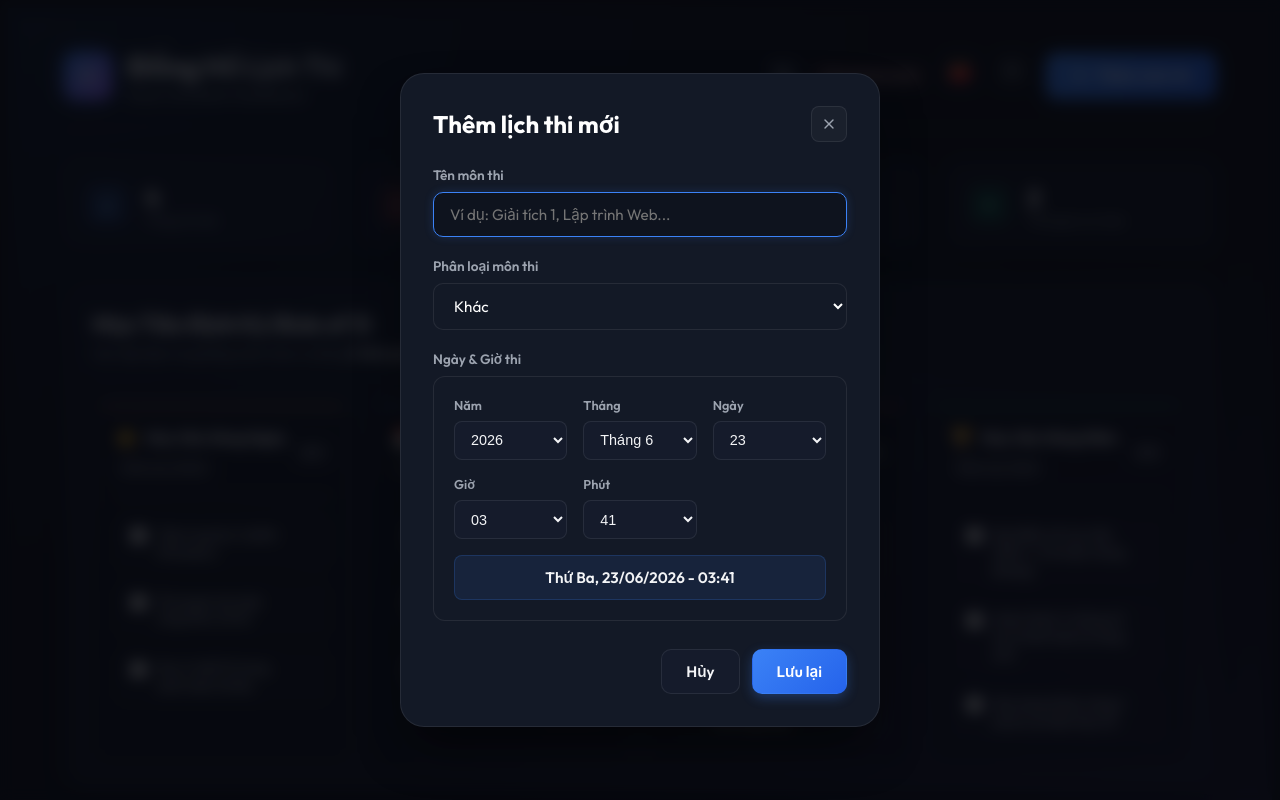
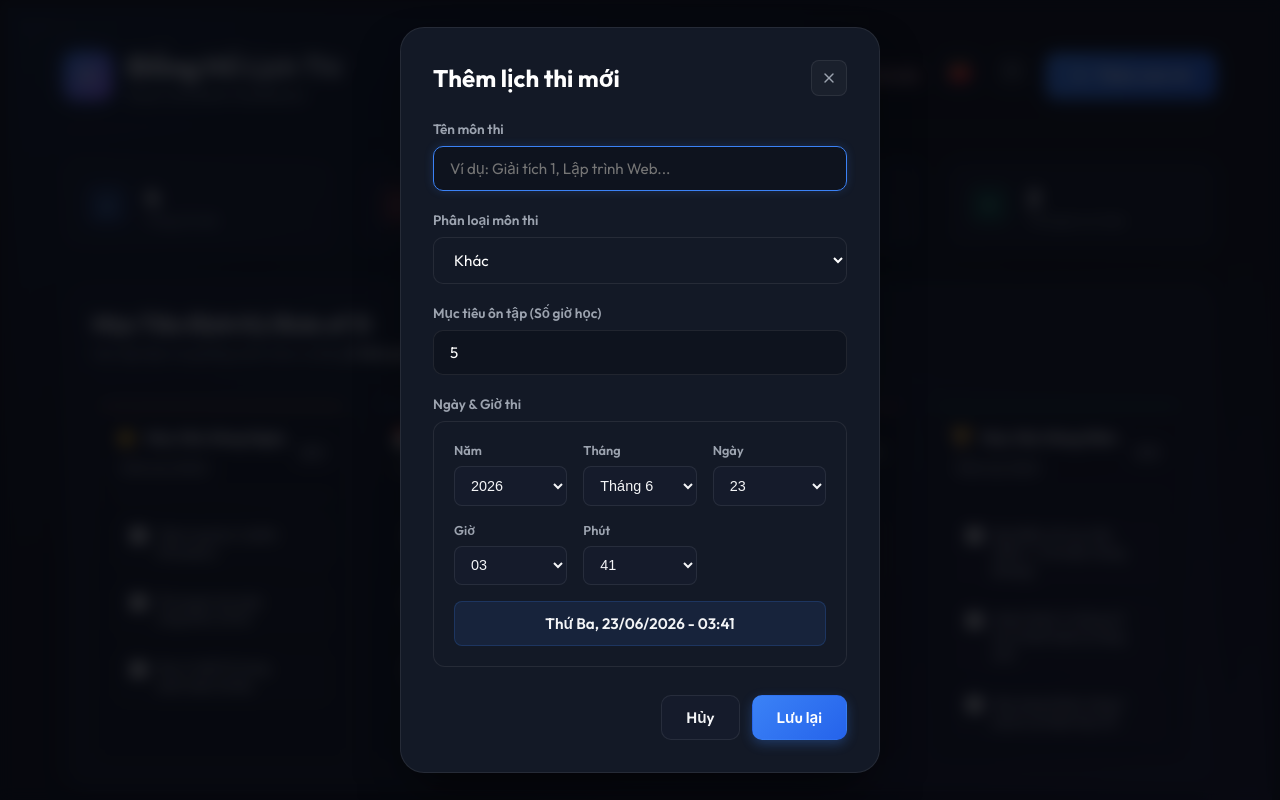
Before and after one commit to supli6669/exam-count-timer, a React (Vite) app: page / in a window 1280 px wide. Both pictures are taken after a click on the button "Thêm môn thi". Shown: the top 800 px of the page. Built offline with nearby package versions, Linux system fonts and the light colour scheme.

Commit message:
feat: make study prep targets dynamic based on category and customizable in exam form

```diff
--- a/src/components/ExamForm.jsx
+++ b/src/components/ExamForm.jsx
@@ -13,9 +13,18 @@ function ExamForm({ exam, onSave, onClose }) {
     return '';
   };
 
+  const DEFAULT_HOURS = {
+    final: 10,
+    midterm: 6,
+    assignment: 4,
+    quiz: 2,
+    other: 3
+  };
+
   const [subject, setSubject] = useState(exam ? (exam.subject || '') : '');
   const [datetime, setDatetime] = useState(getInitialDateTime);
   const [category, setCategory] = useState(exam ? (exam.category || 'other') : 'other');
+  const [targetHours, setTargetHours] = useState(exam ? (exam.targetHours || DEFAULT_HOURS[exam.category || 'other'] || 5) : 5);
   const [error, setError] = useState('');
   const [prevExam, setPrevExam] = useState(exam);
 
@@ -24,6 +33,7 @@ function ExamForm({ exam, onSave, onClose }) {
     if (exam) {
       setSubject(exam.subject || '');
       setCategory(exam.category || 'other');
+      setTargetHours(exam.targetHours || DEFAULT_HOURS[exam.category || 'other'] || 5);
       if (exam.datetime) {
         const date = new Date(exam.datetime);
         if (!isNaN(date.getTime())) {
@@ -40,6 +50,7 @@ function ExamForm({ exam, onSave, onClose }) {
       setSubject('');
       setDatetime('');
       setCategory('other');
+      setTargetHours(5);
     }
     setError('');
   }
@@ -75,6 +86,7 @@ function ExamForm({ exam, onSave, onClose }) {
       subject: subject.trim(),
       datetime: selectedDate.toISOString(),
       category: category,
+      targetHours: parseFloat(targetHours) || DEFAULT_HOURS[category] || 5,
     });
   };
 
@@ -128,7 +140,11 @@ function ExamForm({ exam, onSave, onClose }) {
               id="category-select"
               className="form-input"
               value={category}
-              onChange={(e) => setCategory(e.target.value)}
+              onChange={(e) => {
+                const cat = e.target.value;
+                setCategory(cat);
+                setTargetHours(DEFAULT_HOURS[cat] || 3);
+              }}
               style={{
                 background: 'var(--bg-secondary)',
                 border: '1px solid var(--border-glass)',
@@ -140,6 +156,20 @@ function ExamForm({ exam, onSave, onClose }) {
                 <option key={key} value={key}>{val.name}</option>
               ))}
             </select>
+          </div>
+
+          <div className="form-group">
+            <label className="form-label" htmlFor="target-hours-input">Mục tiêu ôn tập (Số giờ học)</label>
+            <input
+              id="target-hours-input"
+              type="number"
+              min="1"
+              max="100"
+              className="form-input"
+              placeholder="Ví dụ: 10"
+              value={targetHours}
+              onChange={(e) => setTargetHours(e.target.value)}
+            />
           </div>
 
           <div className="form-group">
--- a/src/components/SmartInsights.jsx
+++ b/src/components/SmartInsights.jsx
@@ -46,8 +46,18 @@ function SmartInsights({ exams = [] }) {
     return Math.round(totalSeconds / 60);
   };
 
-  // Target base minutes for preparation: 300 minutes (5 hours)
-  const TARGET_PREP_MINUTES = 300;
+  const DEFAULT_HOURS = {
+    final: 10,
+    midterm: 6,
+    assignment: 4,
+    quiz: 2,
+    other: 3
+  };
+
+  const getTargetPrepMinutes = (exam) => {
+    const hours = exam.targetHours || DEFAULT_HOURS[exam.category || 'other'] || 5;
+    return hours * 60;
+  };
 
   const now = new Date();
 
@@ -59,13 +69,14 @@ function SmartInsights({ exams = [] }) {
       const diffMs = examDate - now;
       const daysLeft = diffMs / (1000 * 60 * 60 * 24);
       const accumulatedMins = getSubjectStudyMinutes(exam.id);
+      const targetPrepMinutes = getTargetPrepMinutes(exam);
 
       // Warning assessment
       let alertLevel = 'safe'; // 'safe' | 'warning' | 'danger'
       let alertText = 'Tiến độ bình thường';
 
       if (daysLeft < 3) {
-        if (accumulatedMins < 180) {
+        if (accumulatedMins < targetPrepMinutes * 0.6) {
           alertLevel = 'danger';
           alertText = '🚨 CẦN ÔN THI GẤP!';
         } else {
@@ -73,7 +84,7 @@ function SmartInsights({ exams = [] }) {
           alertText = '✅ Sẵn sàng thi';
         }
       } else if (daysLeft < 7) {
-        if (accumulatedMins < 90) {
+        if (accumulatedMins < targetPrepMinutes * 0.3) {
           alertLevel = 'warning';
           alertText = '⚠️ Ít học bài';
         } else {
@@ -83,17 +94,18 @@ function SmartInsights({ exams = [] }) {
       }
 
       // Recommended daily minutes to reach target
-      const remainingMins = Math.max(0, TARGET_PREP_MINUTES - accumulatedMins);
+      const remainingMins = Math.max(0, targetPrepMinutes - accumulatedMins);
       const dailyRecommended = daysLeft > 0 ? Math.ceil(remainingMins / daysLeft) : 0;
 
       return {
         ...exam,
         daysLeft,
         accumulatedMins,
+        targetPrepMinutes,
         alertLevel,
         alertText,
         dailyRecommended,
-        progressPercent: Math.min(100, Math.round((accumulatedMins / TARGET_PREP_MINUTES) * 100))
+        progressPercent: Math.min(100, Math.round((accumulatedMins / targetPrepMinutes) * 100))
       };
     })
     .sort((a, b) => a.daysLeft - b.daysLeft); // Order by closest exam date
@@ -194,7 +206,7 @@ function SmartInsights({ exams = [] }) {
                 <div className="insights-progress-section">
                   <div className="insights-progress-labels">
                     <span>Đã học: <strong>{item.accumulatedMins} phút</strong></span>
-                    <span>Mục tiêu: {TARGET_PREP_MINUTES} phút</span>
+                    <span>Mục tiêu: {item.targetPrepMinutes} phút ({item.targetHours || Math.round(item.targetPrepMinutes / 60)}h)</span>
                   </div>
                   <div className="insights-progress-bar">
                     <div
@@ -212,7 +224,7 @@ function SmartInsights({ exams = [] }) {
                     </>
                   ) : (
                     <>
-                      🎉 Đã tích lũy đủ 5 giờ ôn luyện tiêu chuẩn cho môn này!
+                      🎉 Đã tích lũy đủ mục tiêu ôn tập ({item.targetHours || Math.round(item.targetPrepMinutes / 60)} giờ) cho môn này!
                     </>
                   )}
                 </div>
```
Also changed, not shown: 1 other file (tests, documents, lock files or other folders).
